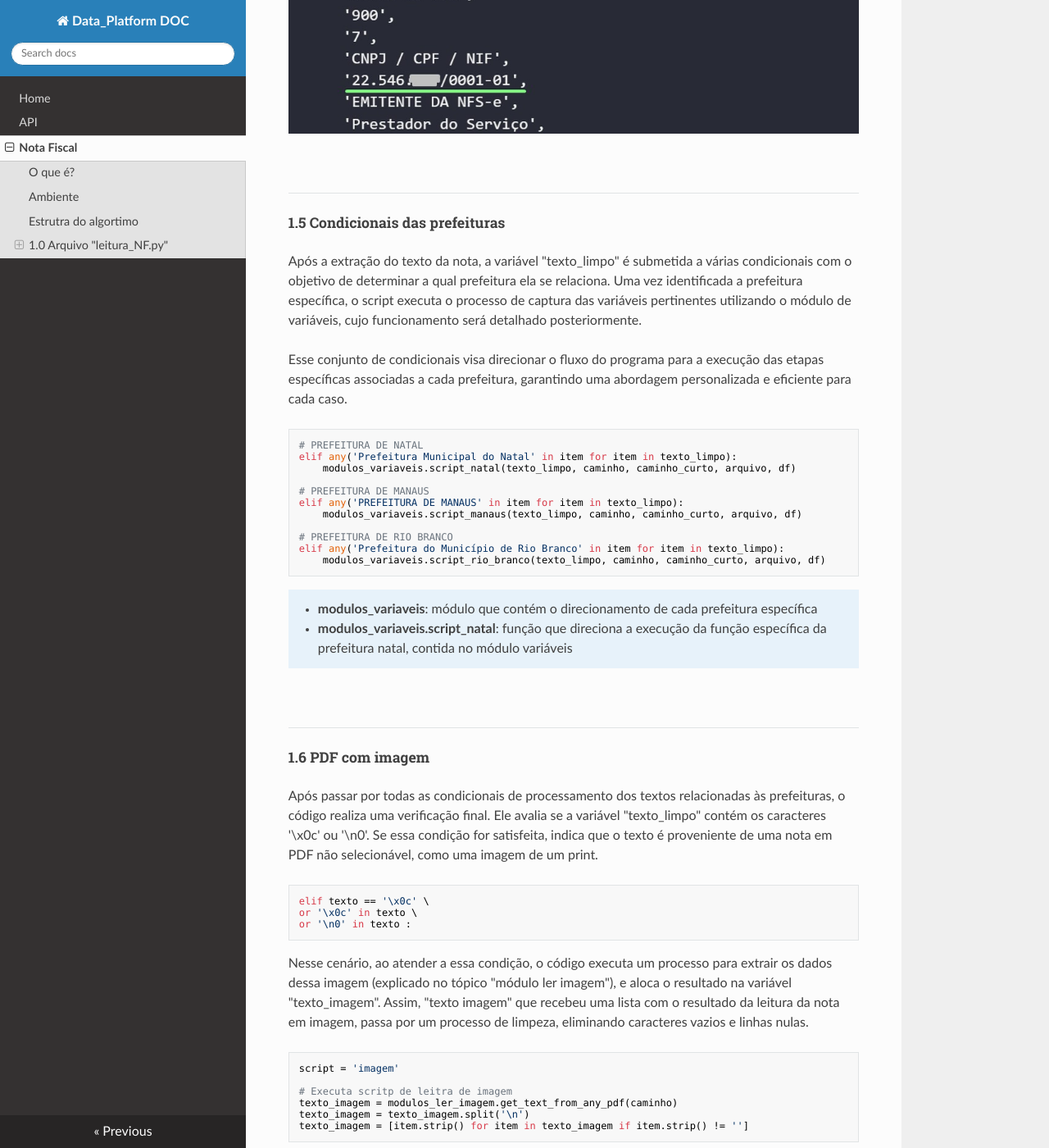
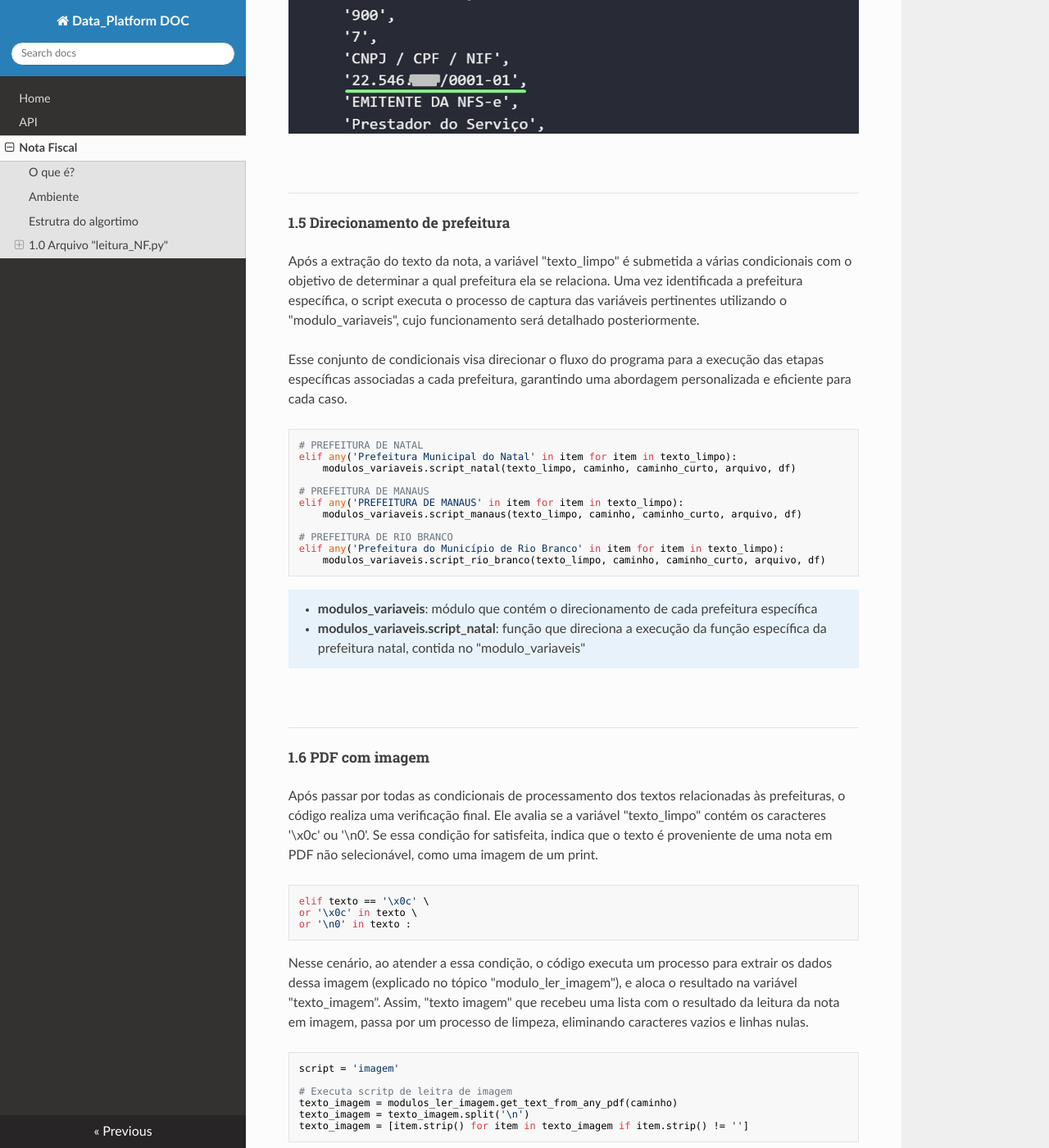
Before and after one commit to BrunoGAV/data_platform_doc, an MkDocs documentation site: the page built from docs/Leitura_Notas_Fiscais.md, in a window 1280 px wide and 1400 px high, scrolled down 4571 px. Shown: the whole window at 82% size. Built offline with MkDocs 1.6.1, drawn with Linux system fonts in a browser that asks for light colours; nearby versions of some CDN libraries; some of the changed text lies outside the part shown.

Commit message:
Continua documentacao
Continua documentacao

````diff
--- a/docs/Leitura_Notas_Fiscais.md
+++ b/docs/Leitura_Notas_Fiscais.md
@@ -155,9 +155,9 @@ texto_lista = texto.split('\n')
 &nbsp;
 ___
 
-##### 1.5 Condicionais das prefeituras
+##### 1.5 Direcionamento de prefeitura
 
-Após a extração do texto da nota, a variável "texto_limpo" é submetida a várias condicionais com o objetivo de determinar a qual prefeitura ela se relaciona. Uma vez identificada a prefeitura específica, o script executa o processo de captura das variáveis pertinentes utilizando o módulo de variáveis, cujo funcionamento será detalhado posteriormente.
+Após a extração do texto da nota, a variável "texto_limpo" é submetida a várias condicionais com o objetivo de determinar a qual prefeitura ela se relaciona. Uma vez identificada a prefeitura específica, o script executa o processo de captura das variáveis pertinentes utilizando o "modulo_variaveis", cujo funcionamento será detalhado posteriormente.
 
 Esse conjunto de condicionais visa direcionar o fluxo do programa para a execução das etapas específicas associadas a cada prefeitura, garantindo uma abordagem personalizada e eficiente para cada caso.
 
@@ -178,7 +178,7 @@ elif any('Prefeitura do Município de Rio Branco' in item for item in texto_limp
 !!! example ""
 
     - **modulos_variaveis**: módulo que contém o direcionamento de cada prefeitura específica
-    - **modulos_variaveis.script_natal**: função que direciona a execução da função específica da prefeitura natal, contida no módulo variáveis
+    - **modulos_variaveis.script_natal**: função que direciona a execução da função específica da prefeitura natal, contida no "modulo_variaveis"
 
 &nbsp;
 ___
@@ -193,7 +193,7 @@ or '\n0' in texto :
 ```
 
 
-Nesse cenário, ao atender a essa condição, o código executa um processo para extrair os dados dessa imagem (explicado no tópico "módulo ler imagem"), e aloca o resultado na variável "texto_imagem".
+Nesse cenário, ao atender a essa condição, o código executa um processo para extrair os dados dessa imagem (explicado no tópico "modulo_ler_imagem"), e aloca o resultado na variável "texto_imagem".
 Assim, "texto imagem" que recebeu uma lista com o resultado da leitura da nota em imagem, passa por um processo de limpeza, eliminando caracteres vazios e linhas nulas.
 
 ```py
@@ -228,7 +228,7 @@ elif any('PREFEITURA MUNICIPAL DE ANANINDEUA' in item for item in texto_imagem):
 !!! example ""
 
     - **modulos_variaveis**: módulo que contém o direcionamento de cada prefeitura específica
-    - **modulos_variaveis.script_uberaba_imagem**: função que direciona a execução da função específica da prefeitura de uberaba (em formato de imagem), contida no módulo variáveis
+    - **modulos_variaveis.script_uberaba_imagem**: função que direciona a execução da função específica da prefeitura de uberaba (em formato de imagem), contida no "modulo_variaveis"
 
 
 
````
Also changed, not shown: other parts of docs/Leitura_Notas_Fiscais.md (+4 -4 lines).
